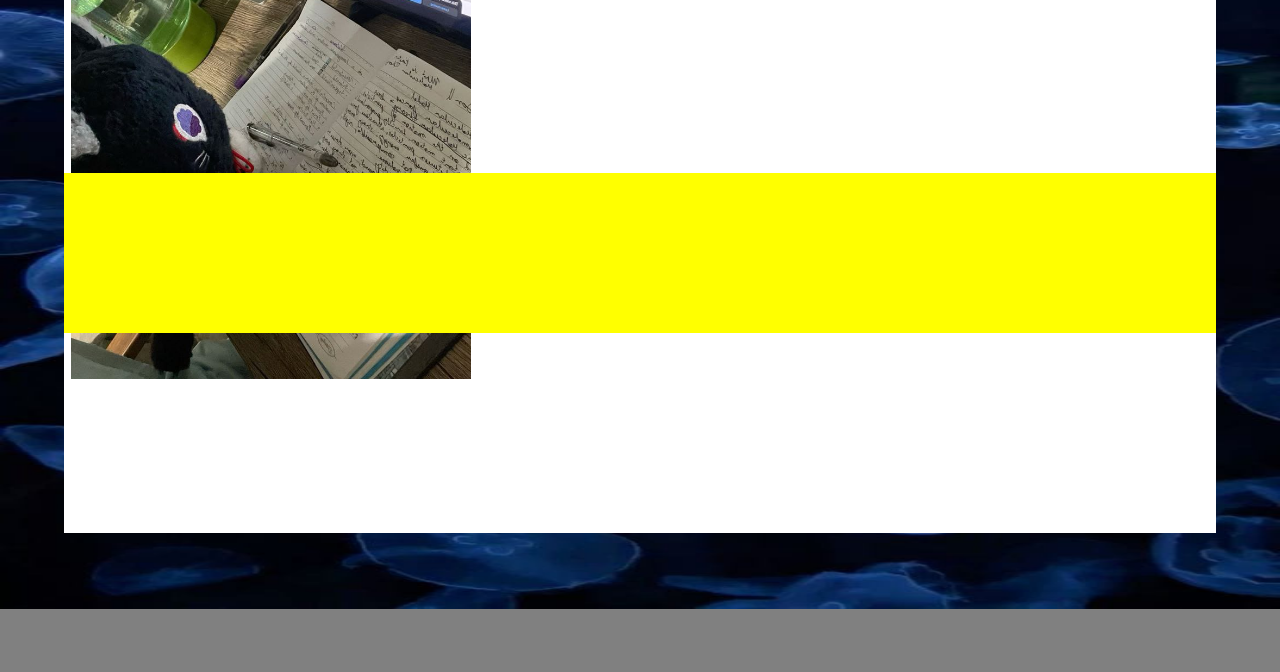
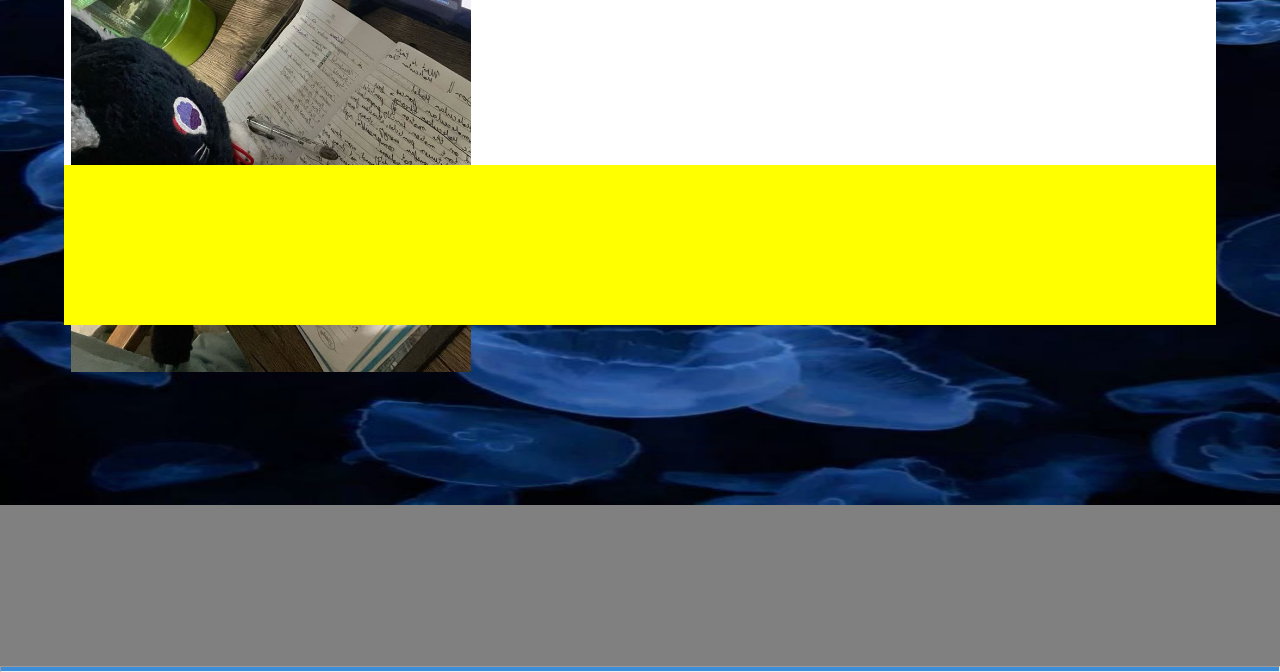
Before and after one commit to GakzAkk/GakzAkk.github.io, a plain HTML site: page block.html in a window 1280 px wide. Shown: the part 179-851 px from the top of the page. Before the commit the page ends 800 px from the top, so only its background shows below. Drawn offline with Linux system fonts and the light colour scheme.

Commit message:
Add files via upload

```diff
--- a/style.css
+++ b/style.css
@@ -11,6 +11,8 @@ background-color: white;
 color: #3b8cd9;
 font-size: 10px;
 margin:5%;
+display: flex;
+flex-direction: column;
 }
 
 header{
@@ -64,7 +66,7 @@ text-decoration: none;
 color:  #3b8cd9 ;
 }
 
-header::after {
+hr {
     content: '';
     display: block;
     height: .5vh;
@@ -74,6 +76,8 @@ header::after {
     right: 0;
     bottom: -7%;
 }
+
+
 
 button{
 width:15vw;
@@ -102,13 +106,15 @@ background-repeat: no-repeat;
 main {
 display: flex;
 flex-direction: column;
-height: 70vh;
-width: 90vw;
-margin-top:10.7vh;
+height: auto;
+width: auto;
+margin:0 auto;
+padding:0 auto;
 justify-content: flex-start;
 align-items:flex-start;
 position: relative;
 color:#3b8cd9;
+margin-top:10vh;
 }
 
 .telo{
@@ -127,12 +133,6 @@ width: auto;
 height: auto;
 object-fit: contain;
 margin:0.1%;
-}
-
-.pinterest-gallery {
-  width: 100%;
-  height: auto;
-  margin: 5vw auto;
 }
 
 h1{
@@ -158,6 +158,8 @@ width: 100%;
 }
 
 .elfsight-app-d7c14b97-9e2e-4e49-a31b-5909ef2cc868{
+margin:0 auto;
+padding:0 auto;
 height: 20vh;
 width: 90vw;
 background:yellow;
```
Also changed, not shown: index.html (+2 -1 lines).
